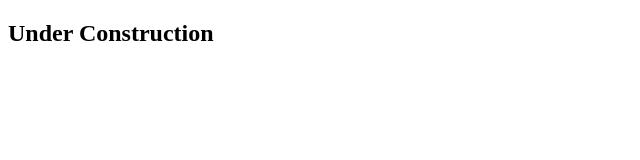
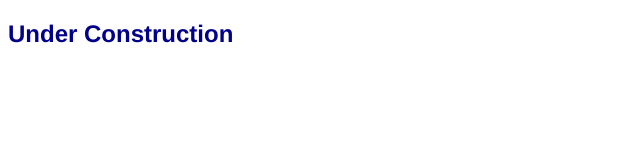
Before and after one commit to johnxianlinxu/johnxianlinxu.github.io, a plain HTML site: page index.html in a window 1280 px wide. Shown: the whole page, without its empty margins (0-640 px from the left). Drawn offline with Linux system fonts and the light colour scheme.

Commit message:
Added CSS file

```diff
--- a/index.html
+++ b/index.html
@@ -2,6 +2,7 @@
 <html>
     <head>
         <title>John Xu</title>
+        <link rel = "stylesheet" type = "text/css" href = "style.css" />
     </head>
     <body>
         <h2>Under Construction</h2>
--- /dev/null
+++ b/style.css
@@ -0,0 +1,4 @@
+h2 {
+    font-family: Helvetica;
+    color: darkblue;
+}
```
